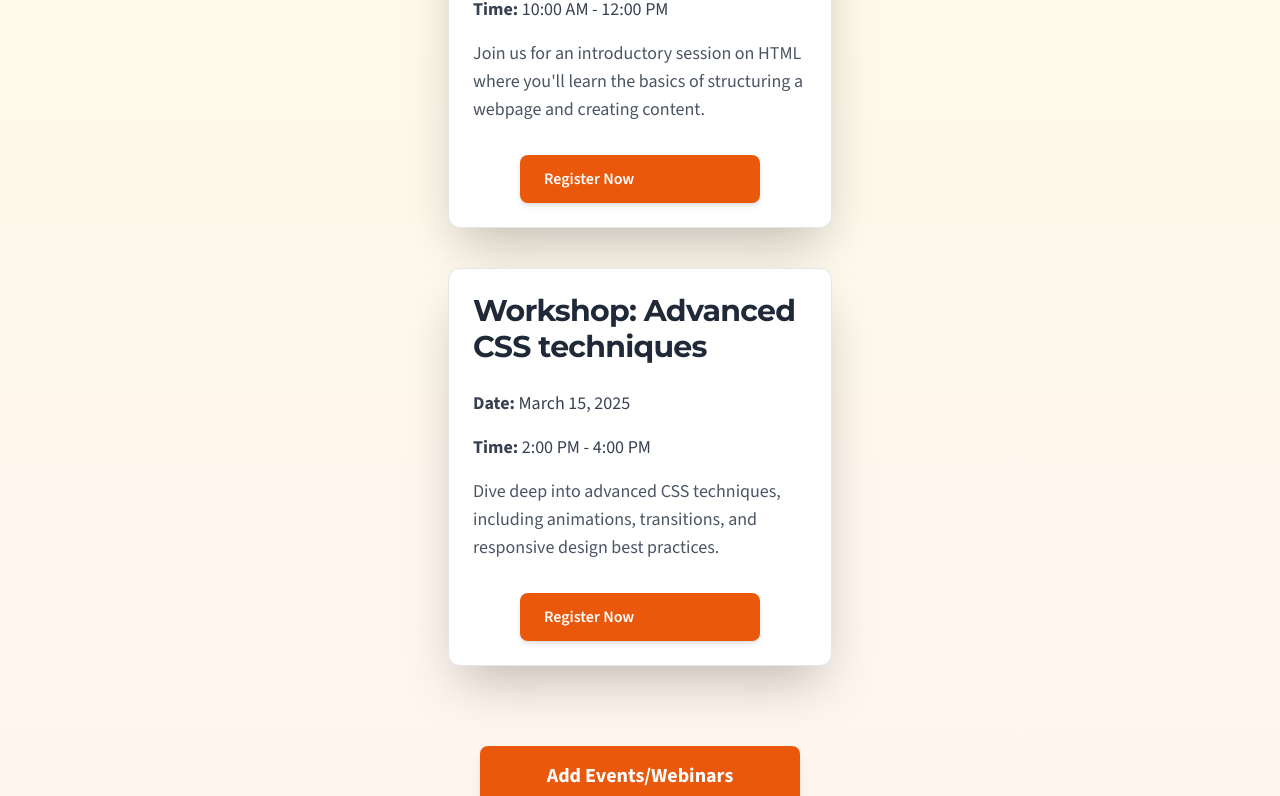
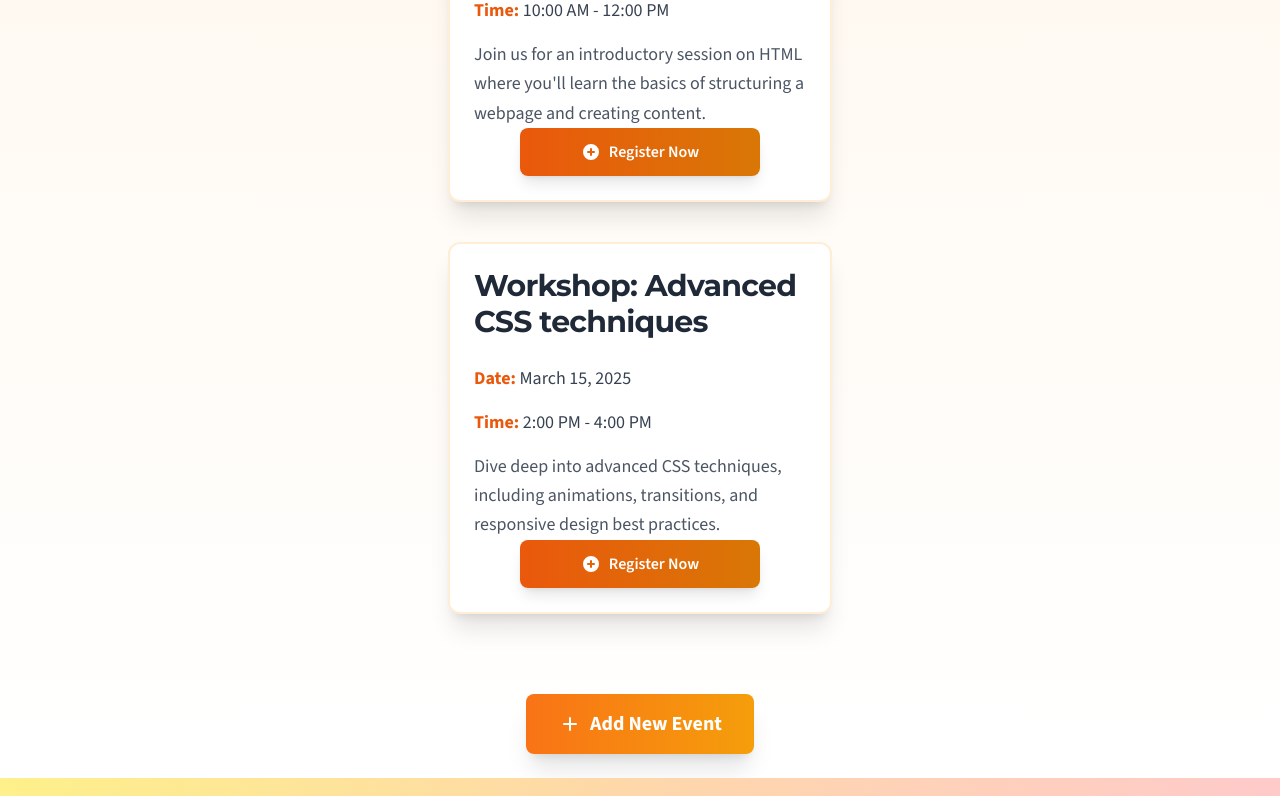
Before and after one commit to Tushar-senpai/TechieBlog, a React (Vite) app: page /events in a window 1280 px wide. Shown: the part 380-1176 px from the top of the page. Built offline with nearby package versions, Linux system fonts and the light colour scheme; no server answers.

Commit message:
Update Events.jsx

```diff
--- a/src/components/Events.jsx
+++ b/src/components/Events.jsx
@@ -20,50 +20,107 @@ const Events = () => {
         },
     ];
 
+    const cardVariants = {
+        hidden: { opacity: 0, scale: 0.8, y: 50 },
+        visible: {
+            opacity: 1,
+            scale: 1,
+            y: 0,
+            transition: {
+                type: "spring",
+                stiffness: 100,
+                damping: 20
+            }
+        }
+    };
+
     return (
-        <div className="p-6 min-h-screen">
+        <div className="p-6 min-h-screen bg-gradient-to-b from-orange-50 to-white dark:from-gray-900 dark:to-gray-800">
             <motion.h1
                 initial={{ opacity: 0, y: -50 }}
                 animate={{ opacity: 1, y: 0 }}
-                transition={{ duration: 0.8 }}
-                className='text-4xl font-extrabold mb-10 text-orange-600 dark:text-gray-100 text-center '
+                transition={{ duration: 0.8, type: "spring" }}
+                className='text-4xl font-extrabold mb-10 bg-gradient-to-r from-orange-600 to-amber-600 bg-clip-text text-transparent dark:from-orange-400 dark:to-amber-300 text-center'
             >
                 Upcoming Events/Webinars
             </motion.h1>
+
             <div className="flex flex-wrap justify-center gap-10 mx-4 sm:mx-8 md:mx-16 lg:mx-60 mb-20">
                 {events.map((event, index) => (
                     <motion.div
                         key={index}
-                        initial={{ opacity: 0, scale: 0.9 }}
-                        whileInView={{ opacity: 1, scale: 1 }}
-                        transition={{ duration: 0.5 }}
-                        className="flex flex-col p-6 w-full sm:w-96 border rounded-xl shadow-2xl bg-white dark:bg-gray-800 hover:shadow-orange-500 transition-all duration-300"
+                        variants={cardVariants}
+                        initial="hidden"
+                        whileInView="visible"
+                        viewport={{ once: true, amount: 0.5 }}
+                        whileHover={{
+                            y: -10,
+                            boxShadow: "0 20px 25px -5px rgba(249, 115, 22, 0.1), 0 10px 10px -5px rgba(249, 115, 22, 0.04)"
+                        }}
+                        transition={{ duration: 0.3, ease: "easeOut" }}
+                        className="group relative flex flex-col p-6 w-full sm:w-96 border-2 border-orange-100 rounded-xl shadow-xl bg-white dark:bg-gray-800 dark:border-gray-700 hover:border-orange-200 dark:hover:border-orange-500 transition-colors duration-300 overflow-hidden"
                     >
-                        <h2 className="text-2xl sm:text-3xl font-bold mb-6 text-gray-800 dark:text-gray-200">{event.title}</h2>
-                        <p className="text-gray-700 dark:text-gray-400 mb-4"><strong>Date:</strong> {event.date}</p>
-                        <p className="text-gray-700 dark:text-gray-400 mb-4"><strong>Time:</strong> {event.time}</p>
-                        <p className="text-gray-600 dark:text-gray-300 mb-8">{event.description}</p>
-                        <div className="mt-auto flex justify-center">
+                        <div className="absolute inset-0 bg-gradient-to-br from-orange-50 to-transparent opacity-0 group-hover:opacity-100 transition-opacity duration-300" />
+
+                        <motion.h2
+                            whileHover={{ color: "#ea580c" }}
+                            className="text-2xl sm:text-3xl font-bold mb-6 text-gray-800 dark:text-gray-200 z-10"
+                        >
+                            {event.title}
+                        </motion.h2>
+
+                        <div className="space-y-4 z-10">
+                            <p className="text-gray-700 dark:text-gray-400">
+                                <strong className="text-orange-600 dark:text-orange-400">Date:</strong> {event.date}
+                            </p>
+                            <p className="text-gray-700 dark:text-gray-400">
+                                <strong className="text-orange-600 dark:text-orange-400">Time:</strong> {event.time}
+                            </p>
+                            <motion.p
+                                initial={{ opacity: 0 }}
+                                animate={{ opacity: 1 }}
+                                transition={{ delay: 0.2 }}
+                                className="text-gray-600 dark:text-gray-300 mb-8 leading-relaxed"
+                            >
+                                {event.description}
+                            </motion.p>
+                        </div>
+
+                        <div className="mt-auto flex justify-center z-10">
                             <motion.a
                                 href={event.link}
-                                whileHover={{ scale: 1.1 }}
-                                whileTap={{ scale: 0.9 }}
-                                className="w-full sm:w-60 px-6 py-3 bg-orange-600 text-white font-semibold rounded-lg shadow-md hover:bg-orange-700 transition duration-300"
+                                whileHover={{
+                                    scale: 1.05,
+                                    background: "linear-gradient(45deg, #ea580c, #d97706)"
+                                }}
+                                whileTap={{ scale: 0.95 }}
+                                className="w-full sm:w-60 px-6 py-3 bg-gradient-to-r from-orange-600 to-amber-600 text-white font-semibold rounded-lg shadow-lg hover:shadow-orange-500/30 transition-all duration-300 flex items-center justify-center gap-2"
                             >
+                                <svg xmlns="http://www.w3.org/2000/svg" className="h-5 w-5" viewBox="0 0 20 20" fill="currentColor">
+                                    <path fillRule="evenodd" d="M10 18a8 8 0 100-16 8 8 0 000 16zm1-11a1 1 0 10-2 0v2H7a1 1 0 100 2h2v2a1 1 0 102 0v-2h2a1 1 0 100-2h-2V7z" clipRule="evenodd" />
+                                </svg>
                                 Register Now
                             </motion.a>
                         </div>
                     </motion.div>
                 ))}
             </div>
+
             <div className="flex justify-center">
                 <Link to="/add-event">
                     <motion.button
-                        whileHover={{ scale: 1.05 }}
+                        whileHover={{
+                            scale: 1.05,
+                            boxShadow: "0 10px 15px -3px rgba(249, 115, 22, 0.2)"
+                        }}
                         whileTap={{ scale: 0.95 }}
-                        className="w-full sm:w-80 px-6 py-4 text-lg sm:text-xl bg-orange-600 text-white font-bold rounded-lg shadow-lg hover:bg-orange-700 transition duration-300"
+                        transition={{ type: "spring", stiffness: 300 }}
+                        className="px-8 py-4 text-lg sm:text-xl bg-gradient-to-r from-orange-500 to-amber-500 text-white font-bold rounded-lg shadow-xl hover:shadow-orange-500/30 transition-all duration-300 flex items-center gap-2"
                     >
-                        Add Events/Webinars
+                        <svg xmlns="http://www.w3.org/2000/svg" className="h-6 w-6" fill="none" viewBox="0 0 24 24" stroke="currentColor">
+                            <path strokeLinecap="round" strokeLinejoin="round" strokeWidth={2} d="M12 6v6m0 0v6m0-6h6m-6 0H6" />
+                        </svg>
+                        Add New Event
                     </motion.button>
                 </Link>
             </div>
```
